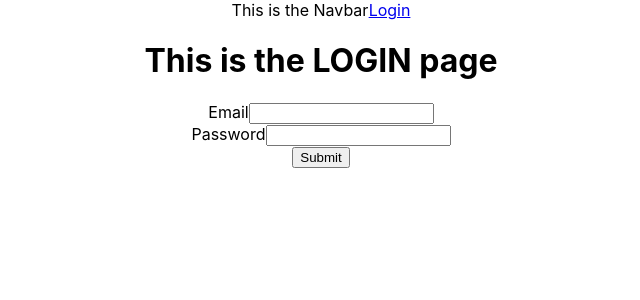
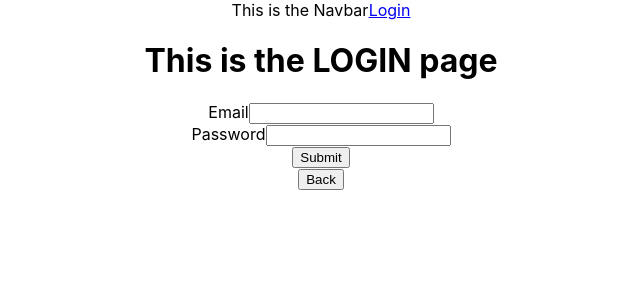
Before and after one commit to antrubbo/we_pick_frontend_new, a React (Create React App) app: page /login in a window 1280 px wide. Shown: the top 300 px of the page, without its empty margins (319-959 px from the left). Built offline with nearby package versions, Linux system fonts and the light colour scheme; no server answers.

Commit message:
added Back button to Login page

```diff
--- a/src/components/Login.js
+++ b/src/components/Login.js
@@ -1,4 +1,5 @@
 import { useState } from "react"
+import { Link } from "react-router-dom"
 
 const API = process.env.REACT_APP_API_URL
 
@@ -45,6 +46,7 @@
                 <br />
                 <button>Submit</button>
             </form>
+            <Link to="/"><button>Back</button></Link>
         </div>
     )
 }
```
